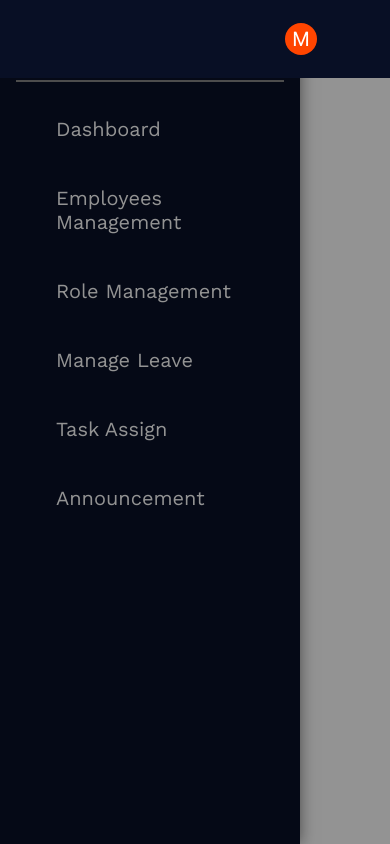
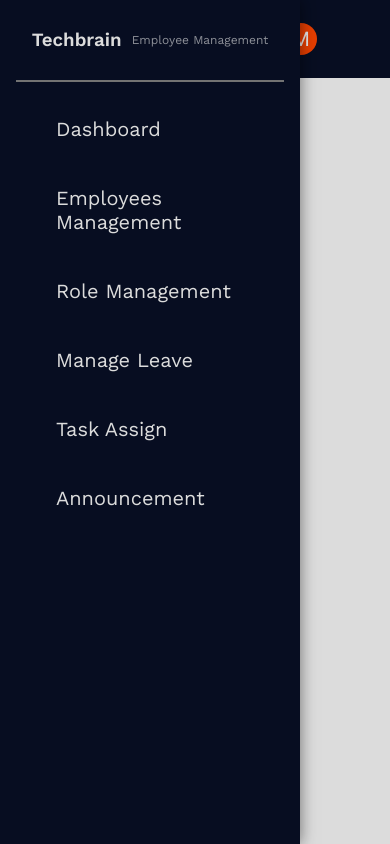
Before and after one commit to techbrainnetworks2026-sys/EM-Frontend, a React (Vite) app: page /manager in a window 390 px wide. Built offline with nearby package versions, Linux system fonts and the light colour scheme; no server answers; some icons are missing; a web font is replaced by a local one.

Commit message:
layout changes

```diff
--- a/src/components/manager/components/Navbar.jsx
+++ b/src/components/manager/components/Navbar.jsx
@@ -25,7 +25,7 @@ function Navbar(){
 
     return (
         <div>
-            <AppBar elevation = {0} sx={{width : isMobile ? "100%" : (sidebarOpen ? "calc(100% - 300px)" : "calc(100% - 80px)"), left: isMobile ? "0px" : (sidebarOpen ? "300px" : "80px"), padding : "15px", background : "rgb(8, 15, 37)", zIndex : 1500 }}>
+            <AppBar elevation = {0} sx={{width : isMobile ? "100%" : (sidebarOpen ? "calc(100% - 300px)" : "calc(100% - 80px)"), left: isMobile ? "0px" : (sidebarOpen ? "300px" : "80px"), padding : "15px", background : "rgb(8, 15, 37)", zIndex : 1400 }}>
                 <Box sx={{ display : "flex", flexDirection : "row", justifyContent : "space-between", alignItems : "center"}}>
                     <Box >
                         <IconButton onClick={handleSidebarOpen}>
--- a/src/components/manager/components/Sidebar.jsx
+++ b/src/components/manager/components/Sidebar.jsx
@@ -15,7 +15,7 @@ function Sidebar(){
     const { sidebarOpen, setSidebarOpen, isMobile } = useAppContext();
 
     return (
-        <div style={{ width : isMobile ? (sidebarOpen ? "300px" : "0px") : (sidebarOpen ? "300px" : "80px"), height : "100dvh",position: "fixed",top : 0, left : 0, zIndex: 1400, border : "white", background : "rgb(8, 15, 37)",boxShadow: isMobile && sidebarOpen ? "0 0 15px rgba(0,0,0,0.5)" : "none", overflow: "hidden",}}>
+        <div style={{ width : isMobile ? (sidebarOpen ? "300px" : "0px") : (sidebarOpen ? "300px" : "80px"), height : "100dvh",position: "fixed",top : 0, left : 0, zIndex: 1500, border : "white", background : "rgb(8, 15, 37)",boxShadow: isMobile && sidebarOpen ? "0 0 15px rgba(0,0,0,0.5)" : "none", overflow: "hidden",}}>
             <div style={{display : "flex", alignItems : "center", justifyContent : "center", height : "80px", padding : "10px", columnGap : "10px", textAlign : "center"}}>
                 {sidebarOpen &&
                     <>
@@ -192,7 +192,7 @@ function Sidebar(){
                     left: 0,
                     width: "100vw",
                     height: "100vh",
-                    background: "rgba(0,0,0,0.4)",
+                    background: "rgba(0,0,0,0.1)",
                     zIndex: 1300
                     }}
                 />
```
